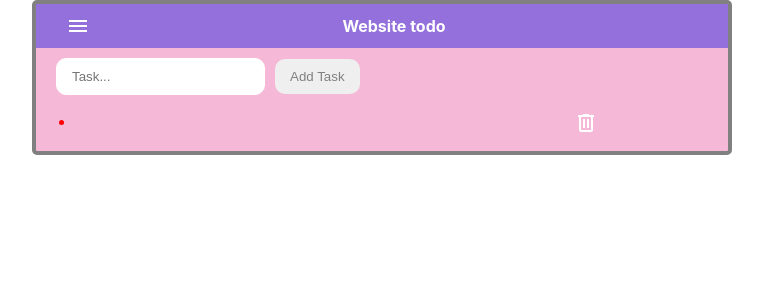
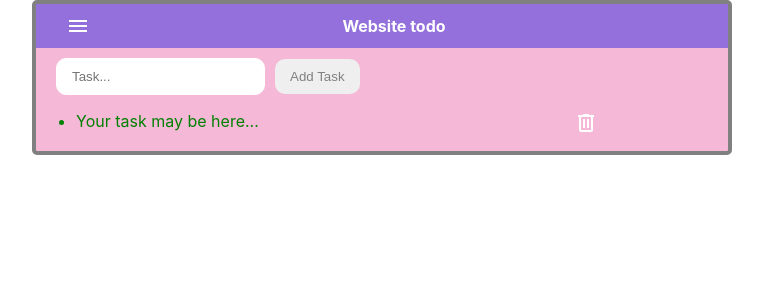
Before and after one commit to denisiuk-aleksey/Todo-List, a React (Create React App) app: page / in a window 1280 px wide. Shown: the top 300 px of the page, without its empty margins (258-1021 px from the left). Built offline with nearby package versions, Linux system fonts and the light colour scheme.

Commit message:
Refactor TaskList

```diff
--- a/src/components/TaskList/index.jsx
+++ b/src/components/TaskList/index.jsx
@@ -2,11 +2,12 @@ import React from 'react'
 import ListItem from './ListItem'
 
 const TaskList = props => {
-  const { todoArray } = props
+  const { todoArray, deleteTask } = props
+
   return (
     <ul>
-      {todoArray.map(item => {
-        return <ListItem key={item.id} />
+      {todoArray.map(task => {
+        return <ListItem {...task} key={task.id} deleteTask={deleteTask}/>
       })}
     </ul>
   )
```
